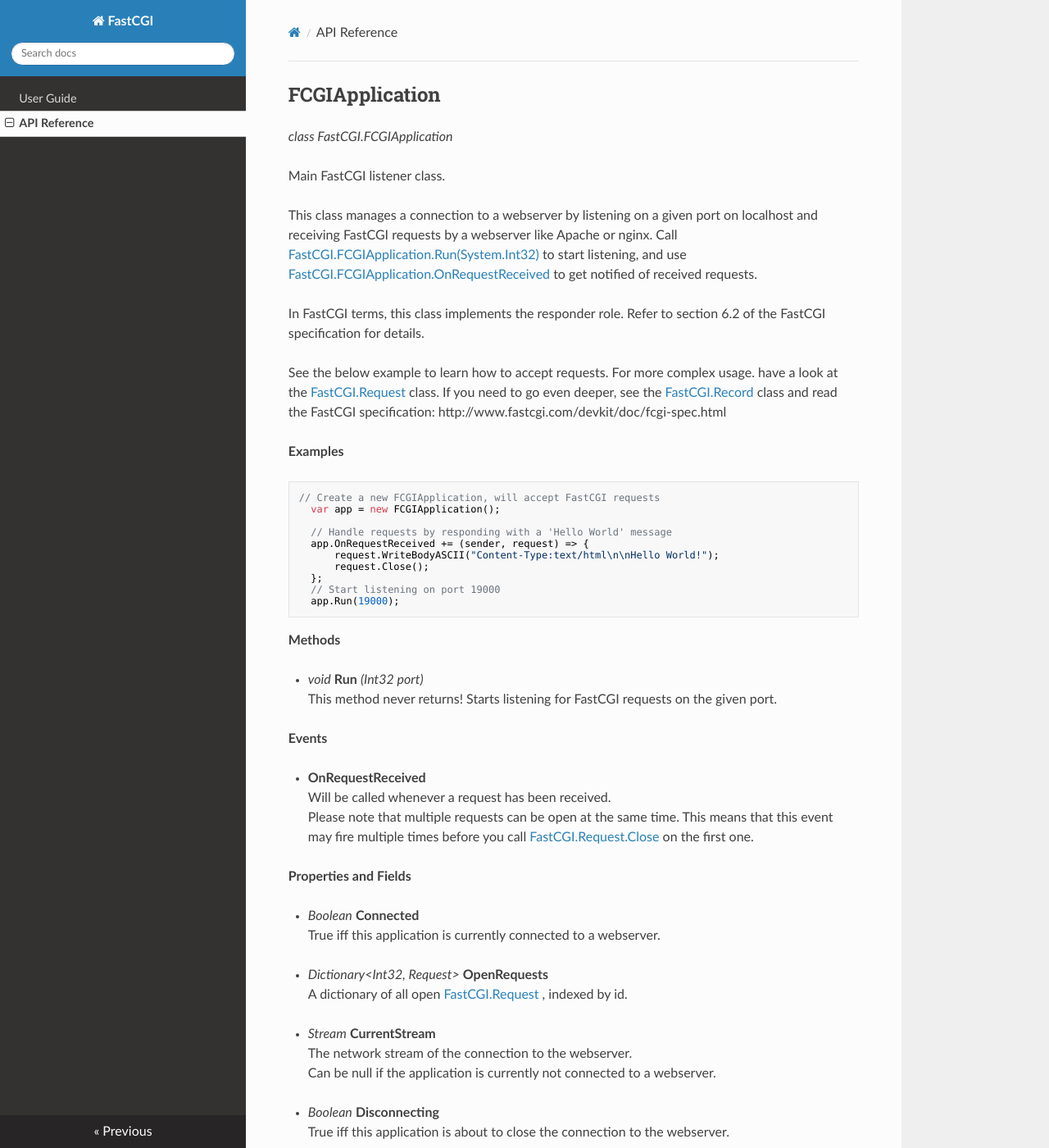
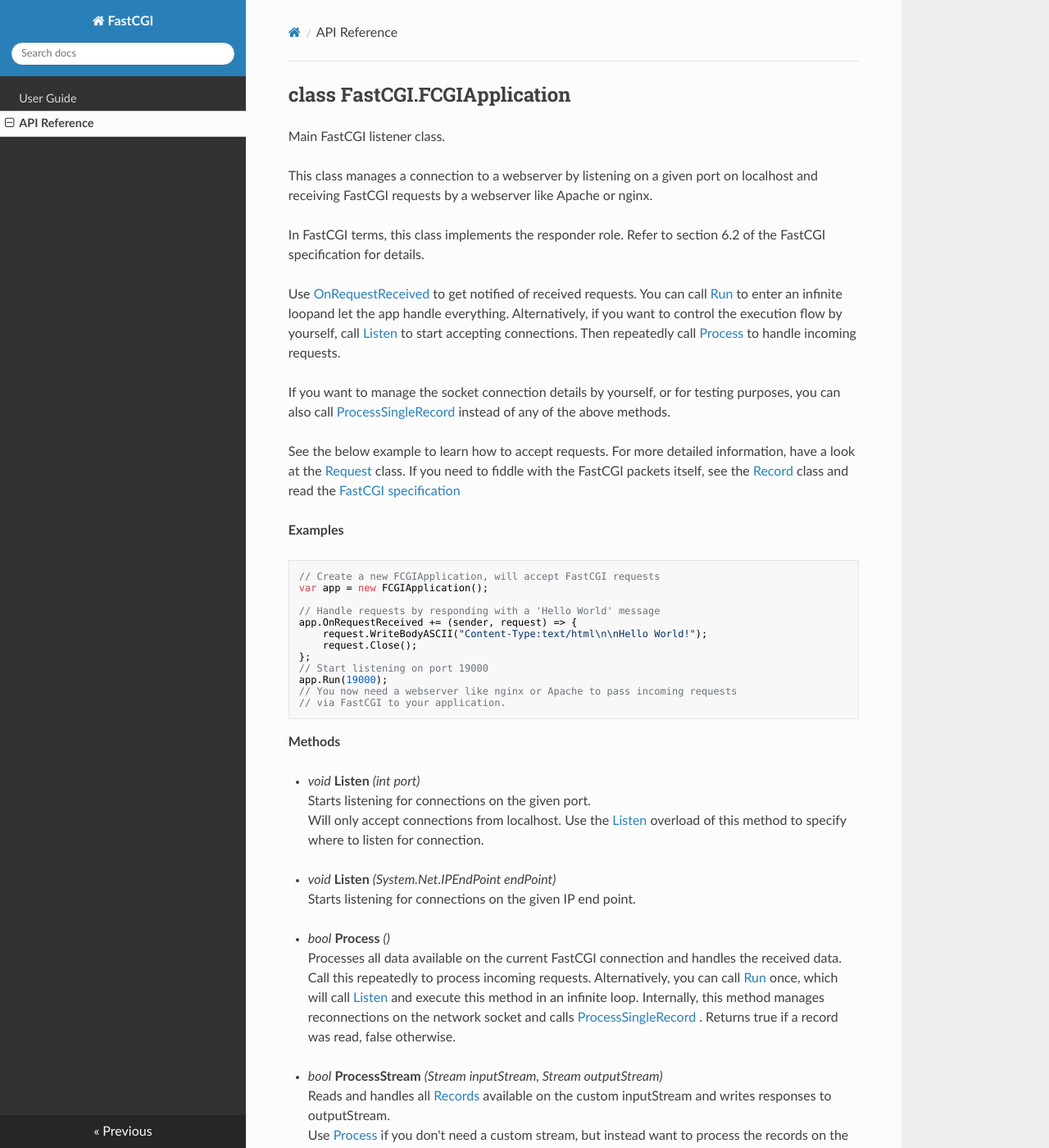
Before and after one commit to LukasBoersma/FastCGI, an MkDocs documentation site: the page built from Doc/api_reference.md, in a window 1280 px wide and 1400 px high. Shown: the whole window at 82% size. Built offline with MkDocs 1.6.1, drawn with Linux system fonts in a browser that asks for light colours; nearby versions of some CDN libraries; old or Windows-style settings are respelled for this version of MkDocs; some of the changed text lies outside the part shown.

Commit message:
Updated documentation

````diff
--- a/Doc/api_reference.md
+++ b/Doc/api_reference.md
@@ -1,40 +1,89 @@
 <a id="FastCGI.FCGIApplication"></a>
-## FCGIApplication
-*class FastCGI.FCGIApplication*
+## class FastCGI.FCGIApplication
 
 Main FastCGI listener class.
 
-This class manages a connection to a webserver by listening on a given port on localhost and receiving FastCGI requests by a webserver like Apache or nginx.
-Call [FastCGI.FCGIApplication.Run(System.Int32)](#FastCGI.FCGIApplication.Run(System.Int32)) to start listening, and use [FastCGI.FCGIApplication.OnRequestReceived](#FastCGI.FCGIApplication.OnRequestReceived) to get notified of received requests.
+This class manages a connection to a webserver by listening on a given port on localhost and receiving FastCGI
+requests by a webserver like Apache or nginx.
 
-In FastCGI terms, this class implements the responder role. Refer to section 6.2 of the FastCGI specification for details.
+In FastCGI terms, this class implements the responder role. Refer to section 6.2 of the FastCGI specification
+for details.
 
-See the below example to learn how to accept requests. For more complex usage. have a look at the [FastCGI.Request](#FastCGI.Request) class.
-If you need to go even deeper, see the [FastCGI.Record](#FastCGI.Record) class and read the FastCGI specification: http://www.fastcgi.com/devkit/doc/fcgi-spec.html
+Use [OnRequestReceived](#FastCGI.FCGIApplication.OnRequestReceived) to get notified of received requests. You can call [Run](#FastCGI.FCGIApplication.Run(System.Int32)) to
+enter an infinite loopand let the app handle everything.
+Alternatively, if you want to control the execution flow by yourself, call [Listen](#FastCGI.FCGIApplication.Listen(System.Int32)) to start
+accepting connections. Then repeatedly call [Process](#FastCGI.FCGIApplication.Process) to handle incoming requests.
+
+If you want to manage the socket connection details by yourself, or for testing purposes,
+you can also call [ProcessSingleRecord](#FastCGI.FCGIApplication.ProcessSingleRecord(System.IO.Stream,System.IO.Stream)) instead of any of the above methods.
+
+See the below example to learn how to accept requests.
+For more detailed information, have a look at the [Request](#FastCGI.Request) class.
+If you need to fiddle with the FastCGI packets itself, see the [Record](#FastCGI.Record) class and read the [FastCGI specification](http://www.fastcgi.com/devkit/doc/fcgi-spec.html)
 
 **Examples**
 
 
 ```csharp
 // Create a new FCGIApplication, will accept FastCGI requests
-  var app = new FCGIApplication();
+var app = new FCGIApplication();
 
-  // Handle requests by responding with a 'Hello World' message
-  app.OnRequestReceived += (sender, request) => {
-      request.WriteBodyASCII("Content-Type:text/html\n\nHello World!");
-      request.Close();
-  };
-  // Start listening on port 19000
-  app.Run(19000);
+// Handle requests by responding with a 'Hello World' message
+app.OnRequestReceived += (sender, request) => {
+    request.WriteBodyASCII("Content-Type:text/html\n\nHello World!");
+    request.Close();
+};
+// Start listening on port 19000
+app.Run(19000);
+// You now need a webserver like nginx or Apache to pass incoming requests
+// via FastCGI to your application.
 ```
 
 
 **Methods**
 
+<a id="FastCGI.FCGIApplication.Listen(System.Int32)"></a>
+
+* *void* **Listen** *(int port)*
+  Starts listening for connections on the given port.
+  Will only accept connections from localhost. Use the [Listen](#FastCGI.FCGIApplication.Listen(System.Net.IPEndPoint)) overload of this method to specify where to listen for connection.
+
+<a id="FastCGI.FCGIApplication.Listen(System.Net.IPEndPoint)"></a>
+
+* *void* **Listen** *(System.Net.IPEndPoint endPoint)*
+  Starts listening for connections on the given IP end point.
+
+<a id="FastCGI.FCGIApplication.Process"></a>
+
+* *bool* **Process** *()*
+  Processes all data available on the current FastCGI connection and handles the received data.
+  Call this repeatedly to process incoming requests.
+Alternatively, you can call [Run](#FastCGI.FCGIApplication.Run(System.Int32)) once, which will call [Listen](#FastCGI.FCGIApplication.Listen(System.Int32)) and execute this method in an infinite loop.
+Internally, this method manages reconnections on the network socket and calls [ProcessSingleRecord](#FastCGI.FCGIApplication.ProcessSingleRecord(System.IO.Stream,System.IO.Stream)) .
+Returns true if a record was read, false otherwise.
+
+<a id="FastCGI.FCGIApplication.ProcessStream(System.IO.Stream,System.IO.Stream)"></a>
+
+* *bool* **ProcessStream** *(Stream inputStream, Stream outputStream)*
+  Reads and handles all [Records](#FastCGI.Record) available on the custom inputStream and writes responses to outputStream.
+  Use [Process](#FastCGI.FCGIApplication.Process) if you don't need a custom stream, but instead want to process the records on the current FastCGI connection.
+Returns true if a record was read, false otherwise.
+
+<a id="FastCGI.FCGIApplication.ProcessSingleRecord(System.IO.Stream,System.IO.Stream)"></a>
+
+* *bool* **ProcessSingleRecord** *(Stream inputStream, Stream outputStream)*
+  Tries to read and handle a [Record](#FastCGI.Record) from inputStream and writes responses to outputStream.
+  Use [ProcessStream](#FastCGI.FCGIApplication.ProcessStream(System.IO.Stream,System.IO.Stream)) to process all records on a stream.
+Returns true if a record was read, false otherwise.
+
+<a id="FastCGI.FCGIApplication.StopListening"></a>
+
+* *void* **StopListening** *()*
+  Stops listening for incoming connections.
+
 <a id="FastCGI.FCGIApplication.Run(System.Int32)"></a>
 
-* *void* **Run** *(Int32 port)*
-  This method never returns! Starts listening for FastCGI requests on the given port.
+* *void* **Run** *(int port)*
 
 
 **Events**
@@ -44,7 +93,7 @@
 * **OnRequestReceived**
   Will be called whenever a request has been received.
   Please note that multiple requests can be open at the same time.
-This means that this event may fire multiple times before you call [FastCGI.Request.Close](#FastCGI.Request.Close) on the first one.
+This means that this event may fire multiple times before you call [Request.Close](#FastCGI.Request.Close) on the first one.
 
 
 
@@ -52,15 +101,15 @@
 
 <a id="FastCGI.FCGIApplication.Connected"></a>
 
-* *Boolean* **Connected**
+* *bool* **Connected**
   True iff this application is currently connected to a webserver.
 
 
 
 <a id="FastCGI.FCGIApplication.OpenRequests"></a>
 
-* *Dictionary&lt;Int32, Request&gt;* **OpenRequests**
-  A dictionary of all open [FastCGI.Request](#FastCGI.Request) , indexed by id.
+* *Dictionary&lt;int, FastCGI.Request&gt;* **OpenRequests**
+  A dictionary of all open [Requests](#FastCGI.Request) , indexed by the FastCGI request id.
 
 
 <a id="FastCGI.FCGIApplication.CurrentStream"></a>
@@ -70,9 +119,9 @@
   Can be null if the application is currently not connected to a webserver.
 
 
-<a id="FastCGI.FCGIApplication.Disconnecting"></a>
+<a id="FastCGI.FCGIApplication.RequestFinished"></a>
 
-* *Boolean* **Disconnecting**
+* *bool* **RequestFinished**
   True iff this application is about to close the connection to the webserver.
 
 
@@ -93,23 +141,29 @@
 
 <a id="FastCGI.Record.GetNameValuePairs"></a>
 
-* *Dictionary&lt;String, Byte[]&gt;* **GetNameValuePairs** *()*
-  Tries to read a dictionary of name-value pairs from the record content.
-  This method does not make any attempt to make sure whether this record actually contains a set of name-value pairs.
-It will return nonsense or throw an EndOfStreamException if the record content does not contain valid name-value pairs.
+* *Dictionary&lt;string, Byte[]&gt;* **GetNameValuePairs** *()*
 
 <a id="FastCGI.Record.SetNameValuePairs(System.Collections.Generic.Dictionary`2[[System.String, mscorlib, Version=4.0.0.0, Culture=neutral, PublicKeyToken=b77a5c561934e089],[System.Byte[], mscorlib, Version=4.0.0.0, Culture=neutral, PublicKeyToken=b77a5c561934e089]])"></a>
 
-* *void* **SetNameValuePairs** *(Dictionary&lt;String, Byte[]&gt; nameValuePairs)*
+* *void* **SetNameValuePairs** *(Dictionary&lt;string, Byte[]&gt; nameValuePairs)*
 
 <a id="FastCGI.Record.WriteToStream(System.IO.Stream)"></a>
 
-* *Int32* **WriteToStream** *(Stream stream)*
+* *int* **WriteToStream** *(Stream stream)*
   Writes this record to the given stream.
+
+<a id="FastCGI.Record.Send(System.IO.Stream)"></a>
+
+* *void* **Send** *(Stream stream)*
+  Used internally. Writes the record to the given stream. Used for sending records to the webserver.
 
 <a id="FastCGI.Record.ToString"></a>
 
-* *String* **ToString** *()*
+* *string* **ToString** *()*
+
+<a id="FastCGI.Record.Equals(System.Object)"></a>
+
+* *bool* **Equals** *(Object obj)*
 
 
 **Properties and Fields**
@@ -117,26 +171,26 @@
 
 <a id="FastCGI.Record.Version"></a>
 
-* *Byte* **Version**
-  The version byte. Should always equal [FastCGI.Constants.FCGI_VERSION_1](#FastCGI.Constants.FCGI_VERSION_1) .
+* *byte* **Version**
+  The version byte. Should always equal [Constants.FCGI_VERSION_1](#FastCGI.Constants.FCGI_VERSION_1) .
 
 
 <a id="FastCGI.Record.Type"></a>
 
-* *RecordType* **Type**
-  The [FastCGI.Record.RecordType](#FastCGI.Record.RecordType) of this record.
+* *FastCGI.Record.RecordType* **Type**
+  The [RecordType](#FastCGI.Record.RecordType) of this record.
 
 
 <a id="FastCGI.Record.RequestId"></a>
 
-* *Int32* **RequestId**
+* *int* **RequestId**
   The request id associated with this record.
 
 
 <a id="FastCGI.Record.ContentLength"></a>
 
-* *Int32* **ContentLength**
-  The length of [FastCGI.Record.ContentData](#FastCGI.Record.ContentData) .
+* *int* **ContentLength**
+  The length of [ContentData](#FastCGI.Record.ContentData) .
 
 
 <a id="FastCGI.Record.ContentData"></a>
@@ -148,24 +202,55 @@
 
 **Static Methods**
 
+<a id="FastCGI.Record.ReadNameValuePairs(System.IO.Stream)"></a>
+
+* *Dictionary&lt;string, Byte[]&gt;* **ReadNameValuePairs** *(Stream stream)*
+  Tries to read a dictionary of name-value pairs from the given stream
+  This method does not make any attempt to make sure whether this record actually contains a set of name-value pairs.
+It will return nonsense or throw an EndOfStreamException if the record content does not contain valid name-value pairs.
+
+<a id="FastCGI.Record.ReadVarLength(System.IO.Stream)"></a>
+
+* *uint* **ReadVarLength** *(Stream stream)*
+  Reads a length from the given stream, which is encoded in one or four bytes.
+  See section 3.4 of the FastCGI specification for details.
+
+<a id="FastCGI.Record.WriteVarLength(System.IO.Stream,System.UInt32)"></a>
+
+* *void* **WriteVarLength** *(Stream stream, uint len)*
+  Writes a length from the given stream, which is encoded in one or four bytes.
+  See section 3.4 of the FastCGI specification for details.
+
+<a id="FastCGI.Record.ReadInt16(System.IO.Stream)"></a>
+
+* *ushort* **ReadInt16** *(Stream stream)*
+  Reads a 16-bit integer from the given stream.
+
+<a id="FastCGI.Record.WriteInt16(System.IO.Stream,System.UInt16)"></a>
+
+* *void* **WriteInt16** *(Stream stream, ushort v)*
+  Writes a 16-bit integer to the given stream.
+
 <a id="FastCGI.Record.ReadRecord(System.IO.Stream)"></a>
 
-* *Record* **ReadRecord** *(Stream stream)*
+* *FastCGI.Record* **ReadRecord** *(Stream stream)*
   Reads a single Record from the given stream.
+  Returns the retreived record or null if no record could be read.
+Will block if a partial record is on the stream, until the full record has arrived or a timeout occurs.
 
 <a id="FastCGI.Record.CreateStdout(System.Byte[],System.Int32)"></a>
 
-* *Record* **CreateStdout** *(Byte[] data, Int32 requestId)*
+* *FastCGI.Record* **CreateStdout** *(Byte[] data, int requestId)*
   Creates a Stdout record from the given data and request id
 
 <a id="FastCGI.Record.CreateEndRequest(System.Int32)"></a>
 
-* *Record* **CreateEndRequest** *(Int32 requestId)*
+* *FastCGI.Record* **CreateEndRequest** *(int requestId)*
   Creates a EndRequest record with the given request id
 
 <a id="FastCGI.Record.CreateGetValuesResult(System.Int32,System.Int32,System.Boolean)"></a>
 
-* *Record* **CreateGetValuesResult** *(Int32 maxConnections, Int32 maxRequests, Boolean multiplexing)*
+* *FastCGI.Record* **CreateGetValuesResult** *(int maxConnections, int maxRequests, bool multiplexing)*
   Creates a GetValuesResult record from the given config values.
 
 
@@ -174,18 +259,25 @@
 ---
 
 <a id="FastCGI.Request"></a>
-## Request
-*class FastCGI.Request*
+## class FastCGI.Request
 
 A FastCGI request.
 
-A request usually corresponds to a HTTP request that has been received by the webserver.
+A request usually corresponds to a HTTP request that has been received by the webserver (see the [FastCGI specification](http://www.fastcgi.com/devkit/doc/fcgi-spec.html) for details).
 
-You will probably want to use [FastCGI.Request.WriteResponse(System.Byte[])](#FastCGI.Request.WriteResponse(System.Byte[])) or its helper methods to output a response and then call [FastCGI.Request.Close](#FastCGI.Request.Close) . Use [FastCGI.FCGIApplication.OnRequestReceived](#FastCGI.FCGIApplication.OnRequestReceived) to be notified of new requests.
+You will probably want to use [WriteResponse](#FastCGI.Request.WriteResponse(System.Byte[])) or its helper methods to output a response and then call [Close](#FastCGI.Request.Close) . Use [FCGIApplication.OnRequestReceived](#FastCGI.FCGIApplication.OnRequestReceived) to be notified of new requests.
 
-Refer to the FastCGI specification for more details.
+Remember to call [Close](#FastCGI.Request.Close) when you wrote the complete response.
 
 **Methods**
+
+<a id="FastCGI.Request.GetParameterASCII(System.String)"></a>
+
+* *string* **GetParameterASCII** *(string name)*
+
+<a id="FastCGI.Request.GetParameterUTF8(System.String)"></a>
+
+* *string* **GetParameterUTF8** *(string name)*
 
 <a id="FastCGI.Request.WriteResponse(System.Byte[])"></a>
 
@@ -195,15 +287,15 @@
 
 <a id="FastCGI.Request.WriteResponseASCII(System.String)"></a>
 
-* *void* **WriteResponseASCII** *(String data)*
+* *void* **WriteResponseASCII** *(string data)*
   Appends an ASCII string to the response body.
-  This is a helper function, it converts the given string to ASCII bytes and feeds it to [FastCGI.Request.WriteResponse(System.Byte[])](#FastCGI.Request.WriteResponse(System.Byte[])) .
+  This is a helper function, it converts the given string to ASCII bytes and feeds it to [WriteResponse](#FastCGI.Request.WriteResponse(System.Byte[])) .
 
 <a id="FastCGI.Request.WriteResponseUtf8(System.String)"></a>
 
-* *void* **WriteResponseUtf8** *(String data)*
+* *void* **WriteResponseUtf8** *(string data)*
   Appends an UTF-8 string to the response body.
-  This is a helper function, it converts the given string to UTF-8 bytes and feeds it to [FastCGI.Request.WriteResponse(System.Byte[])](#FastCGI.Request.WriteResponse(System.Byte[])) .
+  This is a helper function, it converts the given string to UTF-8 bytes and feeds it to [WriteResponse](#FastCGI.Request.WriteResponse(System.Byte[])) .
 
 <a id="FastCGI.Request.Close"></a>
 
@@ -215,13 +307,13 @@
 
 <a id="FastCGI.Request.RequestId"></a>
 
-* *Int32* **RequestId**
+* *int* **RequestId**
   The id for this request, issued by the webserver
 
 
 <a id="FastCGI.Request.Body"></a>
 
-* *String* **Body**
+* *string* **Body**
   The request body.
   For POST requests, this will contain the POST variables. For GET requests, this will be empty.
 
@@ -229,9 +321,9 @@
 
 <a id="FastCGI.Request.Parameters"></a>
 
-* *Dictionary&lt;String, String&gt;* **Parameters**
-  The FastCGI parameters passed by the webserver.
-  All strings are encoded in ASCII, regardless of any encoding information in the request.
+* *Dictionary&lt;string, Byte[]&gt;* **Parameters**
+  The FastCGI parameters received by the webserver, in raw byte arrays.
+  Use [GetParameterASCII](#FastCGI.Request.GetParameterASCII(System.String)) and [GetParameterUTF8](#FastCGI.Request.GetParameterUTF8(System.String)) to get strings instead of byte arrays.
 
 
 
````
Also changed, not shown: other parts of Doc/api_reference.md (+1 -2 lines), 2 other files.
